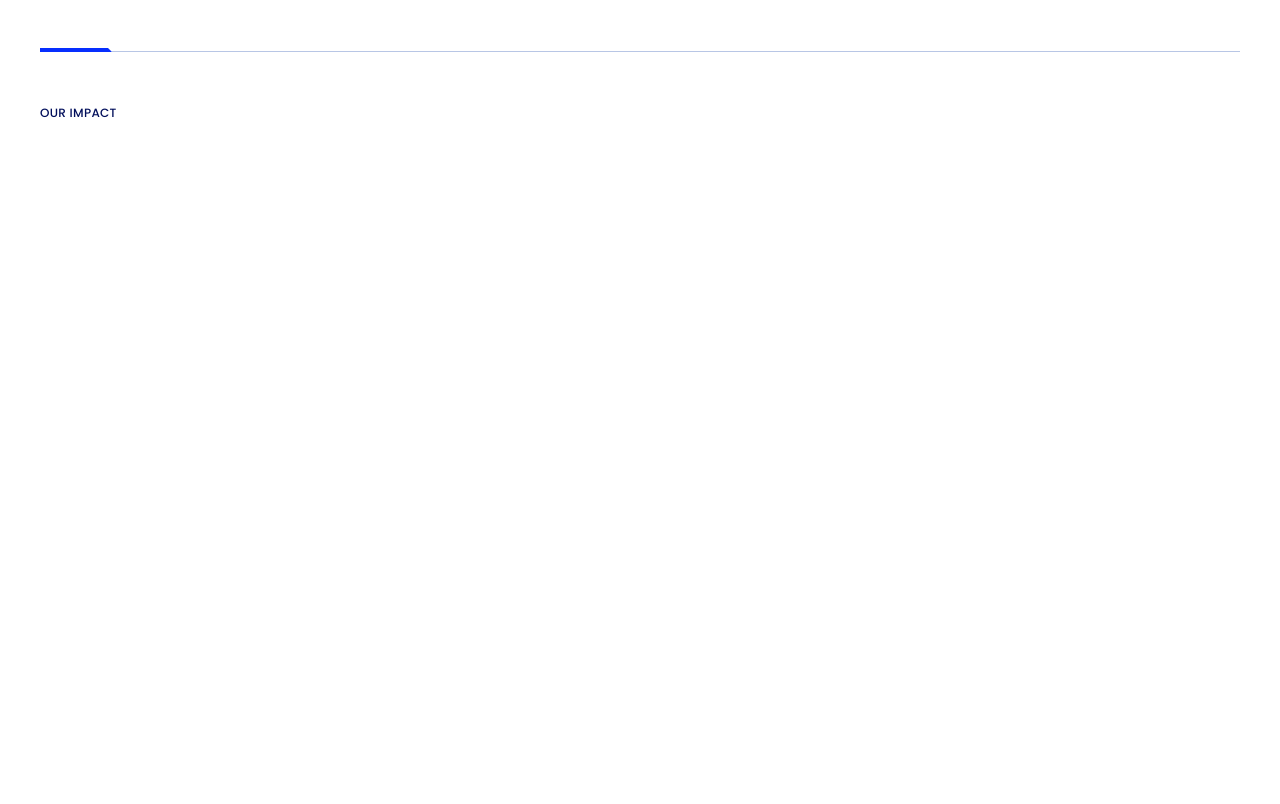
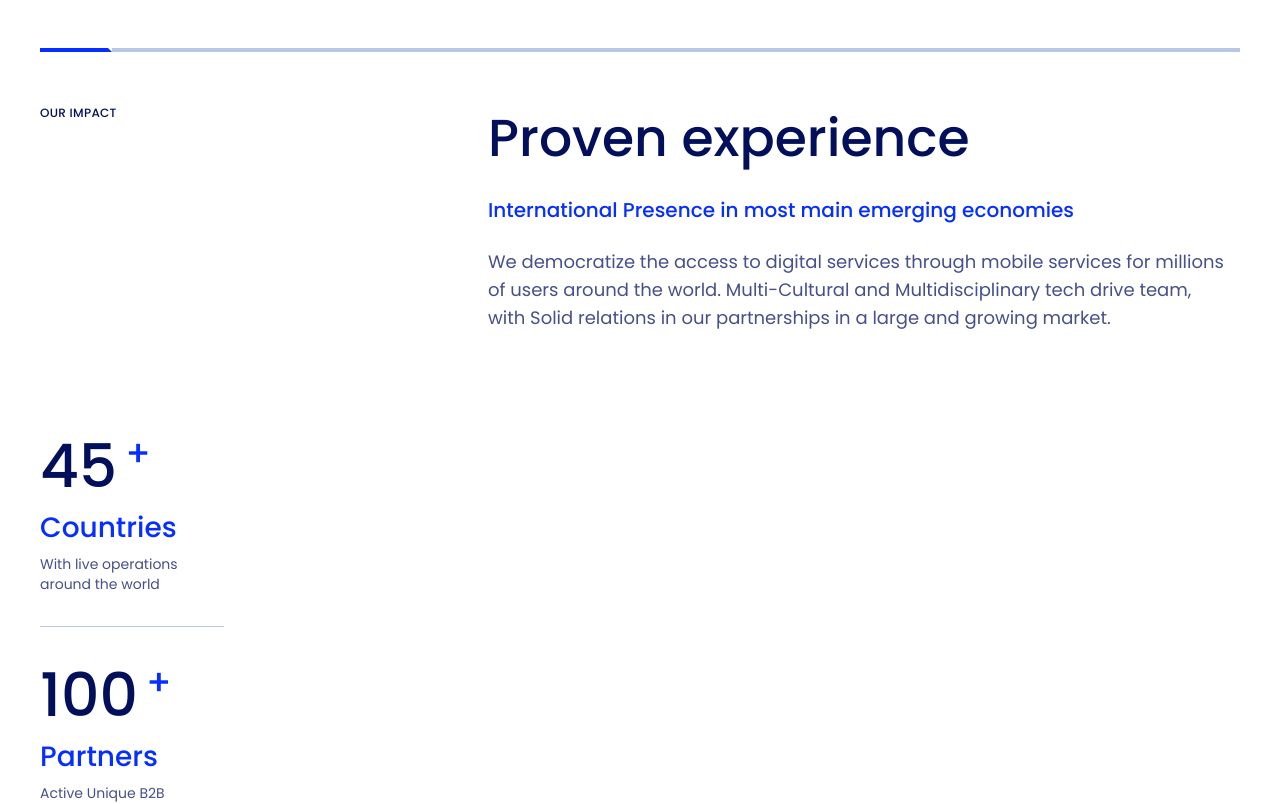
Before and after one commit to lucasdsr/presenceDash, a React (Vite) app: page / in a window 1280 px wide. Shown: the top 804 px of the page. Built offline with nearby package versions, Linux system fonts and the light colour scheme.

Commit message:
add: Proven experience and statistics sessions

```diff
--- a/src/App.jsx
+++ b/src/App.jsx
@@ -1,17 +1,45 @@
 import PageLayout from './components/PageLayout'
-import ImpactSection from './components/ImpactSection'
-import Divider from './components/Divider'
+import SectionTopDivider from './components/SectionTopDivider'
+import SectionLabel from './components/SectionLabel'
+import ProvenExperience from './components/ProvenExperience'
+import ImpactStatistics from './components/ImpactStatistics'
 
 function App() {
   return (
     <PageLayout>
-      <ImpactSection />
+      <SectionTopDivider />
 
-      <section aria-label="Statistics and description" className="mb-[var(--spacing-block-gap)]" />
+      <div
+        className="flex flex-row items-start"
+        style={{
+          marginTop: 'var(--spacing-section-label-gap)',
+          gap: 'var(--spacing-two-col-gap)',
+        }}
+      >
+        <div
+          style={{ width: 'var(--width-our-impact)' }}
+          aria-labelledby="impact-heading"
+        >
+          <SectionLabel id="impact-heading">OUR IMPACT</SectionLabel>
+        </div>
+        <ProvenExperience />
+      </div>
 
-      <section aria-label="World map" className="mb-[var(--spacing-block-gap)]" />
+      <div
+        className="flex flex-row items-start"
+        style={{
+          marginTop: 'var(--spacing-headline-to-stats)',
+          gap: 'var(--spacing-two-col-gap)',
+        }}
+      >
+        <ImpactStatistics />
+        <section
+          aria-label="World map"
+          className="flex-1 min-h-[400px]"
+        />
+      </div>
 
-      <section aria-label="Partner logos" />
+      <section aria-label="Partner logos" className="mt-[var(--spacing-block-gap)]" />
     </PageLayout>
   )
 }
--- a/src/components/Divider.jsx
+++ b/src/components/Divider.jsx
@@ -1,10 +1,11 @@
-function Divider({ className = '' }) {
+function Divider({ className = '', style = {} }) {
   return (
     <hr
       className={`border-0 ${className}`}
       style={{
         height: '1px',
         backgroundColor: 'var(--color-divider)',
+        ...style,
       }}
       aria-hidden
     />
--- a/src/components/ImpactSection.jsx
+++ b/src/components/ImpactSection.jsx
@@ -4,7 +4,6 @@ function ImpactSection({ children }) {
   return (
     <section
       aria-labelledby="impact-heading"
-      className="mb-[var(--spacing-block-gap)]"
     >
       <div className="flex w-full items-end gap-0" aria-hidden>
         <div
@@ -17,8 +16,11 @@ function ImpactSection({ children }) {
           }}
         />
         <div
-          className="h-px flex-1 shrink-0"
-          style={{ backgroundColor: "var(--color-divider)" }}
+          className="flex-1 shrink-0"
+          style={{
+            height: "1px",
+            backgroundColor: "var(--color-divider)",
+          }}
         />
       </div>
       <SectionLabel
--- /dev/null
+++ b/src/components/ImpactStatistics.jsx
@@ -0,0 +1,45 @@
+import StatBlock from './StatBlock'
+import Divider from './Divider'
+
+const STATS = [
+  {
+    number: '45',
+    title: 'Countries',
+    description: 'With live operations around the world',
+  },
+  {
+    number: '100',
+    title: 'Partners',
+    description: 'Active Unique B2B Partners',
+  },
+  {
+    number: '2.5',
+    title: 'Billions',
+    description: 'Addressable users through our active partnerships',
+  },
+]
+
+function ImpactStatistics() {
+  return (
+    <aside
+      className="flex flex-col items-center"
+      style={{ width: 'var(--width-impact-stats)' }}
+      aria-label="Impact statistics"
+    >
+      {STATS.map((stat, index) => (
+        <div key={stat.title} className="flex flex-col items-center w-full">
+          <StatBlock
+            number={stat.number}
+            title={stat.title}
+            description={stat.description}
+          />
+          {index < STATS.length - 1 && (
+            <Divider className="w-full mt-[var(--spacing-stat-block-gap)] mb-[var(--spacing-stat-block-gap)]" />
+          )}
+        </div>
+      ))}
+    </aside>
+  )
+}
+
+export default ImpactStatistics
--- /dev/null
+++ b/src/components/ProvenExperience.jsx
@@ -0,0 +1,47 @@
+function ProvenExperience() {
+  return (
+    <div
+      className="flex flex-col items-start shrink-0"
+      style={{
+        gap: 'var(--spacing-proven-gap)',
+        maxWidth: 'var(--width-proven)',
+      }}
+      aria-label="Proven experience"
+    >
+      <h2
+        className="font-[500] text-primary"
+        style={{
+          fontFamily: 'var(--font-poppins)',
+          fontSize: 'var(--text-proven-title)',
+          lineHeight: 'var(--text-proven-title-height)',
+        }}
+      >
+        Proven experience
+      </h2>
+      <p
+        className="font-[500]"
+        style={{
+          fontFamily: 'var(--font-poppins)',
+          fontSize: 'var(--text-proven-subtitle)',
+          lineHeight: 'var(--text-proven-subtitle-height)',
+          color: 'var(--color-accent)',
+        }}
+      >
+        International Presence in most main emerging economies
+      </p>
+      <p
+        className="font-normal"
+        style={{
+          fontFamily: 'var(--font-poppins)',
+          fontSize: 'var(--text-proven-body)',
+          lineHeight: 'var(--text-proven-body-height)',
+          color: 'var(--color-text-muted)',
+        }}
+      >
+        We democratize the access to digital services through mobile services for millions of users around the world. Multi-Cultural and Multidisciplinary tech drive team, with Solid relations in our partnerships in a large and growing market.
+      </p>
+    </div>
+  )
+}
+
+export default ProvenExperience
--- /dev/null
+++ b/src/components/SectionTopDivider.jsx
@@ -0,0 +1,24 @@
+function SectionTopDivider() {
+  return (
+    <div className="flex w-full items-end gap-0" aria-hidden>
+      <div
+        className="shrink-0"
+        style={{
+          width: 'var(--section-underline-width)',
+          height: 'var(--section-underline-height)',
+          background: '#062EFE',
+          clipPath: 'polygon(0 0, 68px 0, 72px 4px, 0 4px)',
+        }}
+      />
+      <div
+        className="flex-1 shrink-0"
+        style={{
+          height: 'var(--section-underline-height)',
+          backgroundColor: 'var(--color-divider)',
+        }}
+      />
+    </div>
+  )
+}
+
+export default SectionTopDivider
--- /dev/null
+++ b/src/components/StatBlock.jsx
@@ -0,0 +1,59 @@
+function StatBlock({ number, title, description }) {
+  return (
+    <div
+      className="flex flex-col items-start"
+      style={{ gap: 'var(--spacing-stat-inner-gap)', width: 'var(--width-impact-stats)' }}
+    >
+      <div
+        className="flex flex-row items-start"
+        style={{ gap: 'var(--spacing-stat-inner-gap)' }}
+      >
+        <span
+          className="font-[500] text-primary"
+          style={{
+            fontFamily: 'var(--font-poppins)',
+            fontSize: 'var(--text-stat-number)',
+            lineHeight: 'var(--text-stat-number-height)',
+          }}
+        >
+          {number}
+        </span>
+        <span
+          className="font-[500]"
+          style={{
+            fontFamily: 'var(--font-poppins)',
+            fontSize: 'var(--text-stat-plus)',
+            lineHeight: 'var(--text-stat-plus-height)',
+            color: 'var(--color-accent)',
+          }}
+        >
+          +
+        </span>
+      </div>
+      <h3
+        className="font-[500]"
+        style={{
+          fontFamily: 'var(--font-poppins)',
+          fontSize: 'var(--text-stat-title)',
+          lineHeight: 'var(--text-stat-title-height)',
+          color: 'var(--color-accent)',
+        }}
+      >
+        {title}
+      </h3>
+      <p
+        className="font-normal"
+        style={{
+          fontFamily: 'var(--font-poppins)',
+          fontSize: 'var(--text-stat-desc)',
+          lineHeight: 'var(--text-stat-desc-height)',
+          color: 'var(--color-text-muted)',
+        }}
+      >
+        {description}
+      </p>
+    </div>
+  )
+}
+
+export default StatBlock
--- a/src/styles/theme.css
+++ b/src/styles/theme.css
@@ -13,12 +13,20 @@
 
   --text-section-label: 0.75rem;
   --text-section-label-weight: 500;
-  --text-stat-number: 2.5rem;
-  --text-stat-number-weight: 700;
-  --text-stat-title: 1rem;
-  --text-stat-title-weight: 700;
-  --text-stat-muted: 0.875rem;
-  --text-stat-muted-weight: 400;
+  --text-stat-number: 60px;
+  --text-stat-number-height: 72px;
+  --text-stat-plus: 36px;
+  --text-stat-plus-height: 48px;
+  --text-stat-title: 28px;
+  --text-stat-title-height: 36px;
+  --text-stat-desc: 14px;
+  --text-stat-desc-height: 20px;
+  --text-proven-title: 52px;
+  --text-proven-title-height: 68px;
+  --text-proven-subtitle: 20px;
+  --text-proven-subtitle-height: 28px;
+  --text-proven-body: 18px;
+  --text-proven-body-height: 28px;
   --text-headline: 2.25rem;
   --text-headline-weight: 700;
   --text-subheadline: 1.125rem;
@@ -30,8 +38,16 @@
   --spacing-section-label-gap: 52px;
   --section-underline-height: 4px;
   --section-underline-width: 72px;
+  --spacing-two-col-gap: 40px;
+  --spacing-headline-to-stats: 98px;
+  --spacing-stat-block-gap: 32px;
+  --spacing-stat-inner-gap: 8px;
+  --spacing-proven-gap: 24px;
   --spacing-block-gap: 2rem;
   --spacing-column-gap: 3rem;
+  --width-our-impact: 408px;
+  --width-impact-stats: 184px;
+  --width-proven: 744px;
   --spacing-page-x: 1.5rem;
   --spacing-page-max: 1200px;
   --spacing-grid-gap: 1rem;
```
